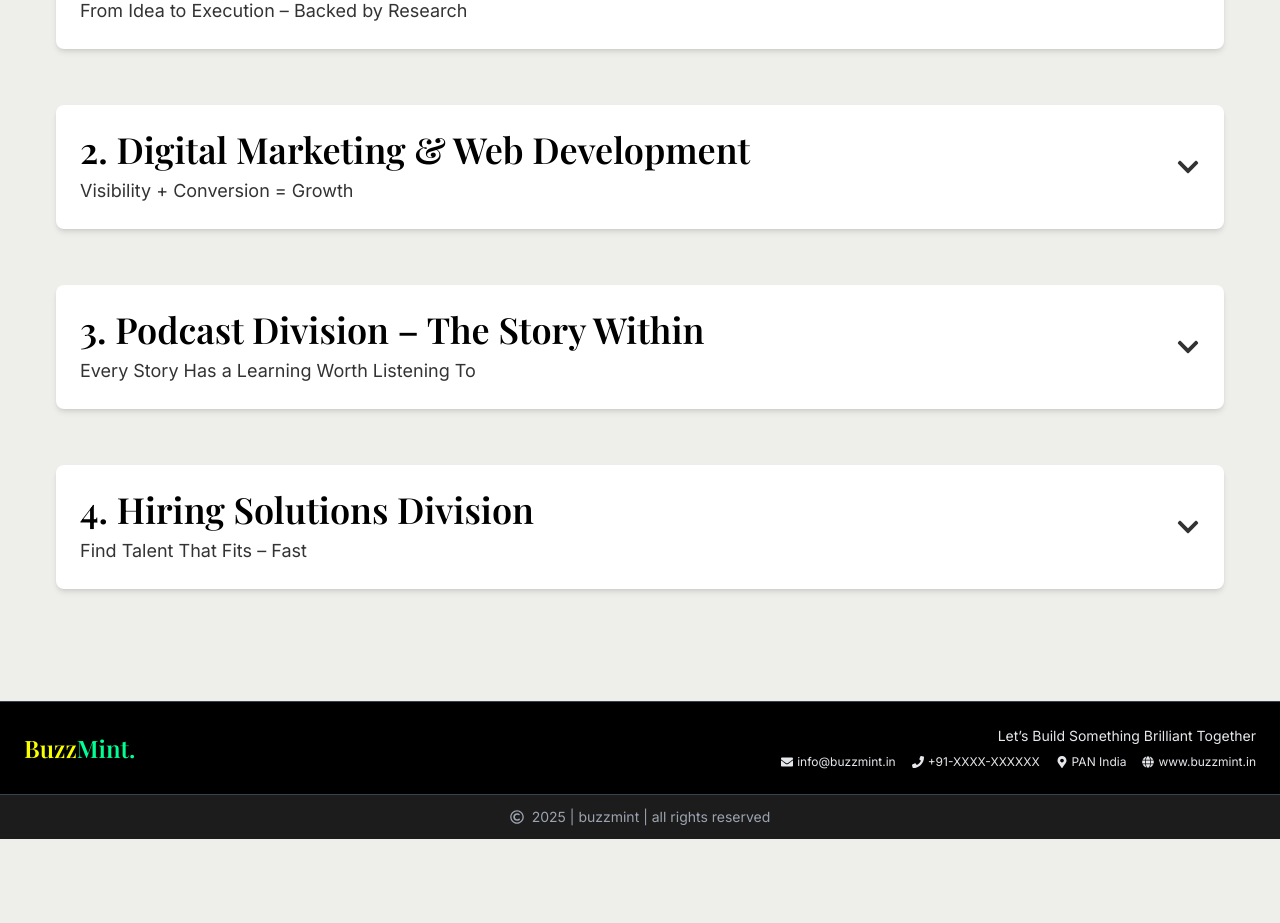
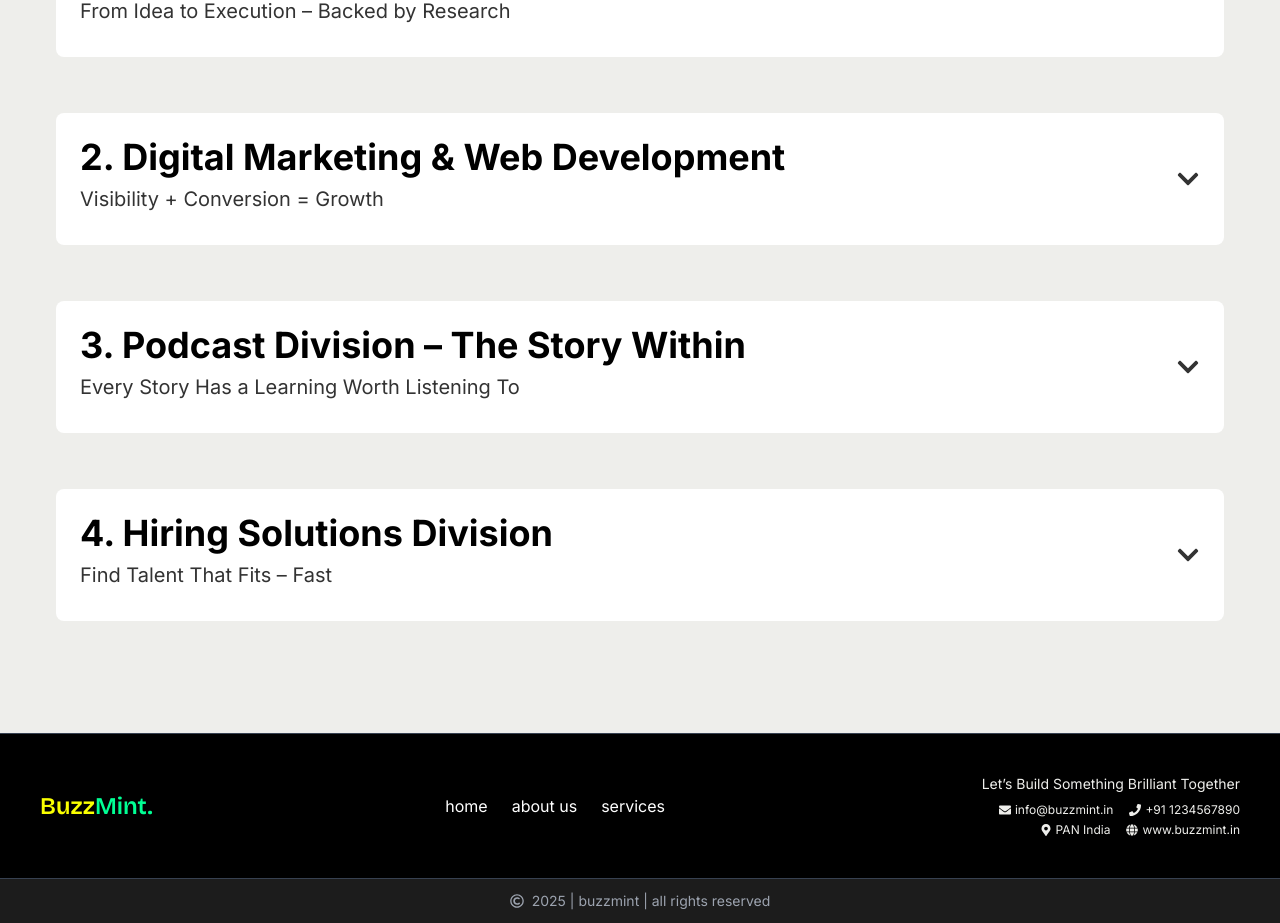
Before and after one commit to AnirudhRakonda/BuzzMint, a React (Vite) app: page / in a window 1280 px wide. Shown: the part 1535-2458 px from the top of the page. Before the commit the page ends 2374 px from the top, so only its background shows below. Built offline with nearby package versions, Linux system fonts and the light colour scheme.

Commit message:
fixed services

```diff
--- a/src/components/Contact.jsx
+++ /dev/null
@@ -1,9 +0,0 @@
-import React from 'react'
-
-const Contact = () => {
-  return (
-    <div>Contact</div>
-  )
-}
-
-export default Contact
--- a/src/components/Footer.jsx
+++ b/src/components/Footer.jsx
@@ -2,26 +2,46 @@ import React from 'react';
 import { FaEnvelope, FaPhone, FaMapMarkerAlt, FaGlobe } from 'react-icons/fa';
 
 const Footer = () => {
+  const scrollTo = (id) => {
+    const element = document.getElementById(id);
+    if (element) {
+      element.scrollIntoView({ behavior: 'smooth' });
+    }
+  };
+
   return (
-    <footer className="bg-black text-white py-6 px-6 border-t border-gray-700">
+    <footer className="bg-black text-white py-10 px-10 border-t border-gray-700">
       <div className="max-w-7xl mx-auto flex flex-col md:flex-row justify-between items-center">
 
         {/* Left: Logo */}
-        <div className="text-2xl font-bold font-playfair">
+        <div className="text-2xl font-bold font-bricolage">
           <span className="text-[#FAFF00]">Buzz</span>
           <span className="text-[#00FF94]">Mint.</span>
         </div>
 
+        {/* Center: Nav Links */}
+        <ul className="flex gap-6 items-center font-inter mt-6 md:mt-0">
+          <li className="cursor-pointer" onClick={() => scrollTo('home')}>home</li>
+          <li className="cursor-pointer" onClick={() => scrollTo('about')}>about us</li>
+          <li className="cursor-pointer" onClick={() => scrollTo('services')}>services</li>
+          <li>
+
+          </li>
+        </ul>
+
         {/* Right: Contact Info */}
-        <div className="text-sm text-gray-200 text-center md:text-right mt-4 md:mt-0">
+        <div className="text-sm text-bg text-center md:text-right mt-6 md:mt-0">
           <p className="mb-2">Let’s Build Something Brilliant Together</p>
-          <div className="flex flex-col md:flex-row md:items-center md:justify-end gap-1 md:gap-4 text-xs">
+          <div className="flex flex-col gap-1 text-xs">
+            <div className="flex flex-col md:flex-row md:items-center md:justify-end gap-1 md:gap-4">
               <span className="flex items-center gap-1">
                 <FaEnvelope /> info@buzzmint.in
               </span>
               <span className="flex items-center gap-1">
-              <FaPhone /> +91-XXXX-XXXXXX
+                <FaPhone /> +91 1234567890
               </span>
+            </div>
+            <div className="flex flex-col md:flex-row md:items-center md:justify-end gap-1 md:gap-4">
               <span className="flex items-center gap-1">
                 <FaMapMarkerAlt /> PAN India
               </span>
@@ -31,6 +51,7 @@ const Footer = () => {
             </div>
           </div>
         </div>
+      </div>
     </footer>
   );
 };
--- a/src/components/services/Hiring.jsx
+++ b/src/components/services/Hiring.jsx
@@ -18,7 +18,7 @@ const Hiring = () => (
         'Employer branding support',
       ].map((item, idx) => (
         <li key={idx} className="flex items-start mb-3 text-base">
-          <span className="mt-1 mr-3 text-mint">
+          <span className="mt-1 mr-3">
             <FaCircle />
           </span>
           <span>{item}</span>
--- a/src/components/services/Podcast.jsx
+++ b/src/components/services/Podcast.jsx
@@ -17,7 +17,7 @@ const Podcast = () => (
         'Branded audio storytelling',
       ].map((item, idx) => (
         <li key={idx} className="flex items-start mb-3 text-base">
-          <span className="mt-1 mr-3 text-mint">
+          <span className="mt-1 mr-3 ">
             <FaCircle />
           </span>
           <span>{item}</span>
--- a/src/components/services/Research.jsx
+++ b/src/components/services/Research.jsx
@@ -10,7 +10,7 @@ const Phase = ({ title, points }) => {
         className="flex justify-between items-center cursor-pointer"
         onClick={() => setOpen(!open)}
       >
-        <h4 className="text-xl md:text-2xl font-semibold font-inter text-heading">
+        <h4 className="text-2xl mr-3 md:text-xl font-semibold font-inter text-heading">
           {title}
         </h4>
         {open ? <FaChevronUp /> : <FaChevronDown />}
@@ -19,7 +19,7 @@ const Phase = ({ title, points }) => {
         <ul className="mt-4">
           {points.map((item, idx) => (
             <li key={idx} className="flex items-start mb-3 font-inter text-base">
-              <span className="mt-1 mr-3 text-mint">
+              <span className="mt-1 mr-3 ">
                 <FaCircle />
               </span>
               <span>{item}</span>
--- a/src/components/services/Services.jsx
+++ b/src/components/services/Services.jsx
@@ -11,7 +11,7 @@ const ServiceItem = ({ title, subtitle, Component, number }) => {
   const [isOpen, setIsOpen] = useState(false);
 
 return (
-    <div className="bg-service font-inter rounded-lg px-6 py-6 mb-6 shadow-md w-full transition-all duration-300 ease-in-out">
+    <div className="bg-service font-inter rounded-lg px-6 py-6 mb-6 w-full transition-all duration-300 ease-in-out">
         <div
             className="flex justify-between items-center cursor-pointer"
             onClick={() => setIsOpen(!isOpen)}
@@ -20,9 +20,9 @@ const ServiceItem = ({ title, subtitle, Component, number }) => {
                 <h3 className="text-3xl md:text-4xl font-semibold text-heading">
                     {number}. {title}
                 </h3>
-          <p className="text-lg text-text mt-2">
+                <h4 className={`text-xl mt-2 mb-2 text-text ${isOpen ? 'hidden' : ''}`}>
                     {subtitle}
-          </p>
+                </h4>
             </div>
             <div className="text-text text-2xl">
                 {isOpen ? <FaChevronUp /> : <FaChevronDown />}
@@ -43,7 +43,7 @@ const Services = () => {
       id="services"
       className="w-full py-20 px-6 md:px-12 bg-bg text-text font-inter"
     >
-      <h2 className="text-5xl md:text-6xl font-bold mb-12 text-left text-heading">
+      <h2 className="text-5xl md:text-6xl font-bold mb-12 text-left font-playfair text-heading">
         Services and Divisions
       </h2>
       <div className="flex flex-col gap-8">
--- a/src/components/services/WebDevelopment.jsx
+++ b/src/components/services/WebDevelopment.jsx
@@ -22,7 +22,7 @@ const WebDevelopment = () => (
         'Responsive & Mobile Optimization',
       ].map((item, idx) => (
         <li key={idx} className="flex items-start mb-3 text-base">
-          <span className="mt-1 mr-3 text-mint">
+          <span className="mt-1 mr-3 ">
             <FaCircle />
           </span>
           <span>{item}</span>
--- a/src/index.css
+++ b/src/index.css
@@ -10,7 +10,7 @@ body {
   @apply font-inter text-text bg-bg;
 }
 h1, h2, h3, h4, h5, h6 {
-  @apply font-playfair text-heading ;
+  @apply  text-heading ;
 }
 html {
     scroll-behavior: smooth;
```
Lines whose indentation alone changed are shown as unchanged.
